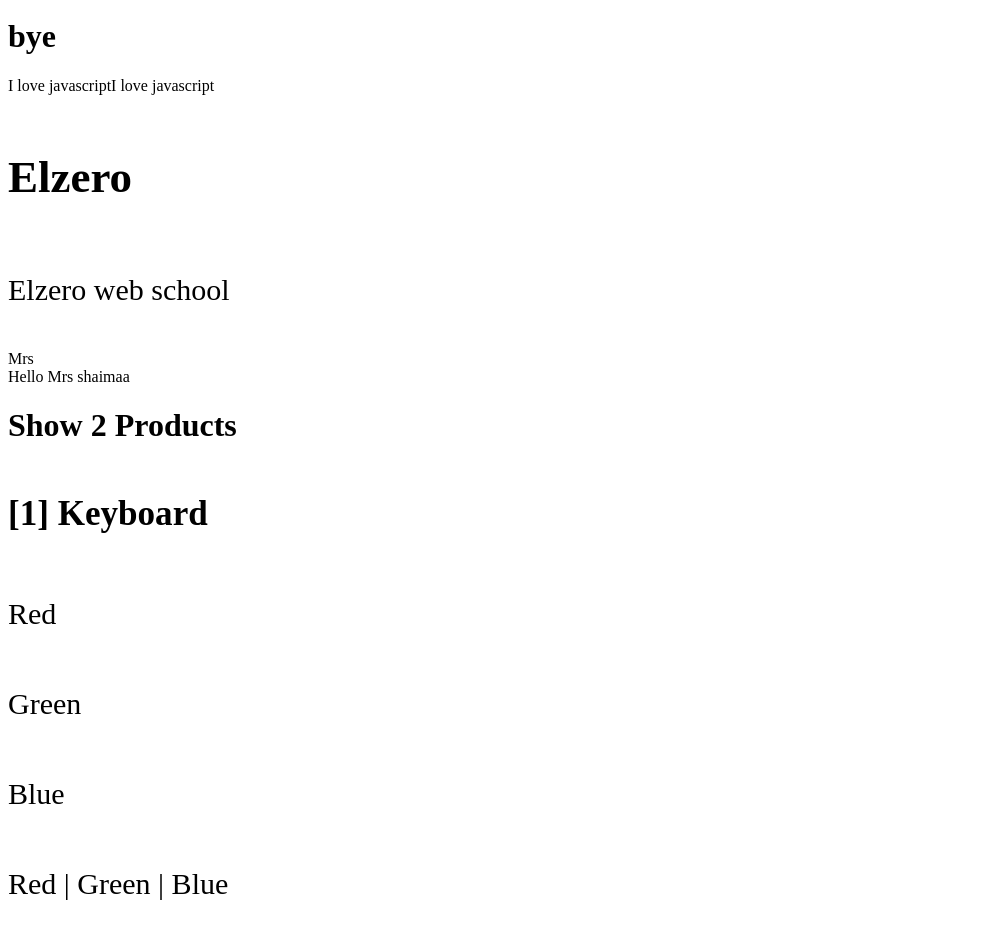
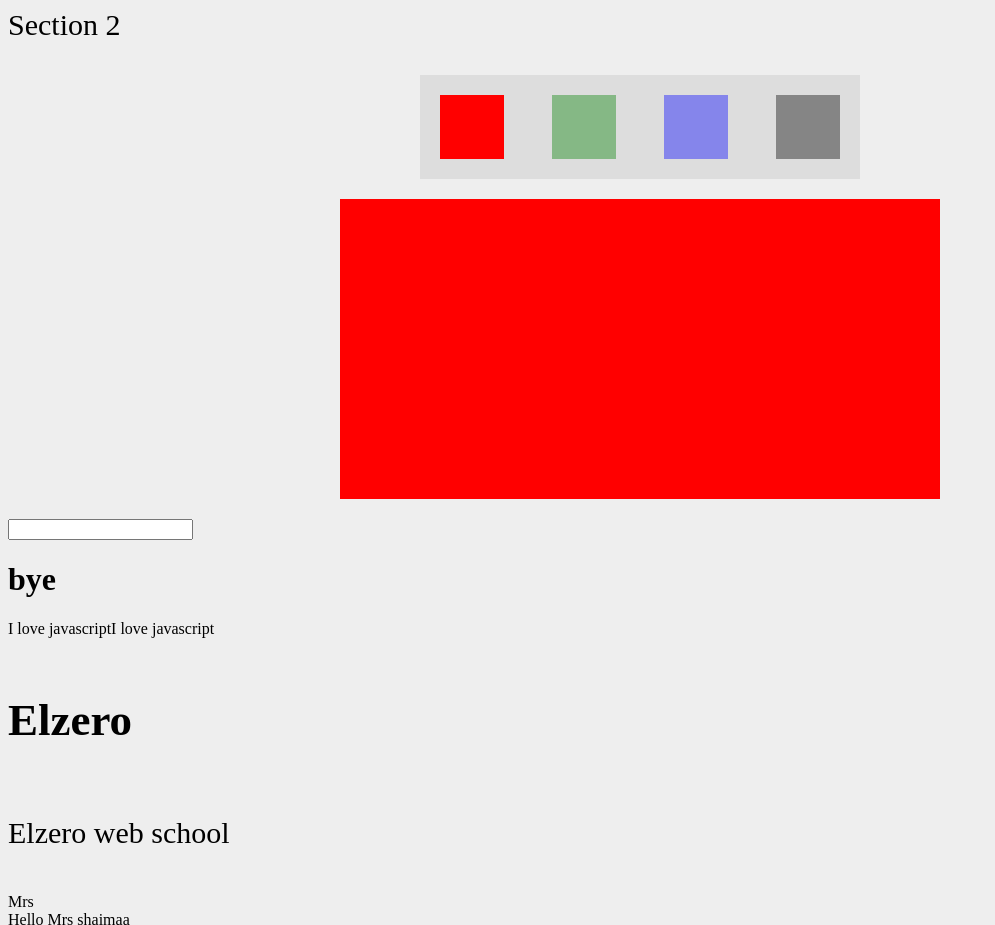
Before and after one commit to Shaimaa01/learn-js, a plain HTML site: page index.html in a window 1280 px wide. Shown: the part 1688-2613 px from the top of the page, without its empty margins (0-995 px from the left). Drawn offline with Linux system fonts and the light colour scheme.

Commit message:
lesson- week 15

```diff
--- a/index.html
+++ b/index.html
@@ -92,7 +92,20 @@
     <div id="sec01">Section 1</div>
     <div id="sec02">Section 2</div>
     <!-- 110 -->
-<button class="up button">UP</button>
+    <button class="up button">UP</button>
+     <!-- 112 -->
+      <ul class="ulcolor">
+        <li class="active" data-color="red"></li>
+        <li data-color="green"></li>
+        <li data-color="blue"></li>
+        <li data-color="black"></li>
+      </ul>
+      <div class="experiment"></div>
+      <!-- 113 -->
+       <form action="">
+        <input type="text" class="name section">
+       </form>
+
     <script src="main.js"></script>
   </body>
 </html>
--- a/main.css
+++ b/main.css
@@ -2,3 +2,57 @@ div {
     font-size: 30px;
     line-height: 2;
 }
+
+/* 112 */
+body {
+    background-color: #eee
+}
+
+ul {
+    padding: 0;
+    margin: 0;
+    background-color: #ddd;
+    margin: 20px auto;
+    padding: 20px;
+    width: 400px;
+    list-style: none;
+    display: flex;
+    justify-content: space-between;
+}
+
+ul li {
+    width: 60px;
+    height: 60px;
+    border: 2px solid transparent;
+    opacity: 0.4;
+    cursor: pointer;
+    transition: 0.3s;
+}
+
+ul li.active,
+ul li:hover {
+    opacity: 1;
+}
+
+ul li:first-child {
+    background-color: red;
+}
+
+ul li:nth-child(2) {
+    background-color: green;
+}
+
+ul li:nth-child(3) {
+    background-color: blue;
+}
+
+ul li:nth-child(4) {
+    background-color: black;
+}
+
+.experiment {
+    background-color: red;
+    width: 600px;
+    height: 300px;
+    margin: 20px auto;
+}
--- a/main.js
+++ b/main.js
@@ -2503,19 +2503,19 @@ window.onscroll = function () {
     Prevent Default
 */
 
-let userInput = document.querySelector("[name='username']");
-let ageInput = document.querySelector("[name='age']");
-console.log(ageInput);
+let userinput = document.querySelector("[name='username']");
+let ageinput = document.querySelector("[name='age']");
+console.log(ageinput);
 
 document.forms[3].onsubmit = function (e) {
   let userValid = false;
   let ageValid = false;
 
-  if (userInput.value !== "" && userInput.value.length <= 10) {
+  if (userinput.value !== "" && userinput.value.length <= 10) {
     userValid = true;
   }
 
-  if (ageInput.value !== "") {
+  if (ageinput.value !== "") {
     console.log("Valid");
     ageValid = true;
   }
@@ -2907,10 +2907,9 @@ function countdown() {
   }
 }
 
-
 let counter3 = setInterval(countdown, 1000); //كل ثانيه ينفذ الكود مره او هيكرر الكود مره
 
-console.log(divFive.innerHTML)
+console.log(divFive.innerHTML);
 
 /*
   BOM {Browser Object Model}
@@ -3003,25 +3002,124 @@ console.log(history);
 
 // console.log(window.scrollX === window.pageXOffset)
 
-let upButton = document.querySelector(".up.button")
-console.log(upButton)
-
- upButton.style.cssText =
+let upButton = document.querySelector(".up.button");
+console.log(upButton);
+
+upButton.style.cssText =
   "background-color:red;border:none;color:white;font-weight:bold;padding:6px;border-radius:4px;position:fixed;bottom:20px;right:20px;display:none;cursor:pointer;";
 
-window.onscroll = function (){
-  if(window.scrollY >= 600){
+window.onscroll = function () {
+  if (window.scrollY >= 600) {
     // console.log(`scrolling Y value Is ${window.scrollY}`)
     upButton.style.display = "block";
-  }else{
+  } else {
     upButton.style.display = "none";
   }
-}
-
-upButton.onclick = function (){
+};
+
+upButton.onclick = function () {
   window.scrollTo({
-    left:0,
-    top:0,
-    behavior:"smooth",
-  })
-}
+    left: 0,
+    top: 0,
+    behavior: "smooth",
+  });
+};
+
+// week 15
+/*
+  BOM {Browser object Model}
+  Local Storage
+    setItem
+    getItem
+    removeItem
+    clear
+    Key
+
+  Info
+    NO Expiration Time
+    HTTP And HITPS
+    private Tab
+*/
+
+// Set
+// window.localStorage.setItem("color", "gray");
+window.localStorage.fontWeight = "bold";
+window.localStorage["fontSize"] = "20px";
+
+//Get
+console.log(window.localStorage.getItem("color"));
+console.log(window.localStorage.color);
+console.log(window.localStorage["color"]);
+
+// Remove One
+// window.localStorage.removeItem("color")
+
+// Remove All
+// window.localStorage.clear()
+
+// Get Key
+console.log(window.localStorage.key(0));
+
+//Set Color In Page
+// document.body.style.backgroundColor = window.localStorage.getItem("color")
+
+console.log(window.localStorage);
+console.log(typeof window.localStorage);
+
+// 112
+
+let lis = document.querySelectorAll(".ulcolor li");
+let exp = document.querySelector(".experiment");
+
+// window.localStorage.clear();
+
+if (window.localStorage.getItem("color")) {
+  // if there is color in local Storage
+  // [1] Add Color To Div
+  exp.style.backgroundColor = window.localStorage.getItem("color");
+  // [2] Remove Active Class From All Lis
+  lis.forEach((li) => {
+    li.classList.remove("active");
+    // [3] Add Active Class To Current Color
+    document
+      .querySelector(`[data-color="${window.localStorage.getItem("color")}"]`)
+      .classList.add("active");
+  });
+}
+
+lis.forEach((li) => {
+  li.addEventListener("click", (e) => {
+    // console.log(e.currentTarget.dataset.color);
+
+    // Add Acive Class To Current Element
+    e.currentTarget.classList.add("acitve");
+    // Add Current Color To Local Storage
+    window.localStorage.setItem("color", e.currentTarget.dataset.color);
+    // Change Div Backgorund Color
+    exp.style.backgroundColor = e.currentTarget.dataset.color;
+  });
+});
+
+// 113
+
+/*
+  BOM {Browser Object Model}
+  Session Storage
+    setItem
+    getItem
+    removeItem
+    clear
+    key
+
+  Info
+    New Tab = New Session
+    Duplicate Tab = Copy Session
+    New Tab With Same Url = New Session
+*/
+
+window.localStorage.setItem("color", "red");
+window.sessionStorage.setItem("color", "blue");
+
+document.querySelector(".name.section").onblur = function () {
+  window.localStorage.setItem("input-name", this.value);
+};
```
